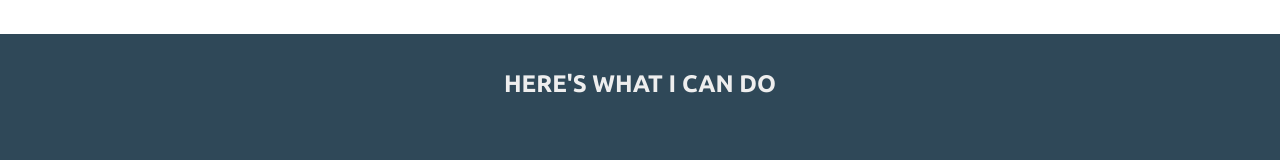
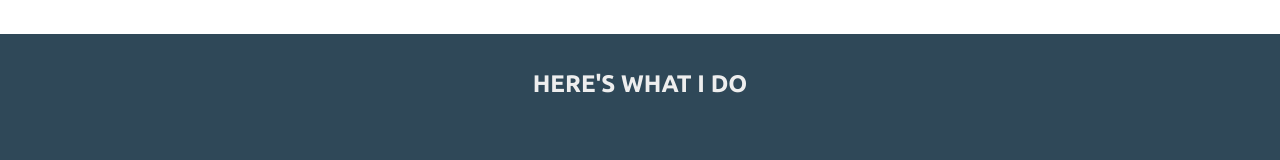
Before and after one commit to bensondomingo/bensondomingo.github.io, a plain HTML site: page index.html in a window 1280 px wide. Shown: the part 966-1126 px from the top of the page. Drawn offline with Linux system fonts and the light colour scheme.

Commit message:
Update skills article title

```diff
--- a/index.html
+++ b/index.html
@@ -48,7 +48,7 @@
   <div class="spacer"></div>
 
   <article id="skills">
-    <h2>Here's what I can do</h2>
+    <h2>Here's what I do</h2>
     <div class="skills-container">
 
       <!-- Skill 1: Web Scraping -->
```
